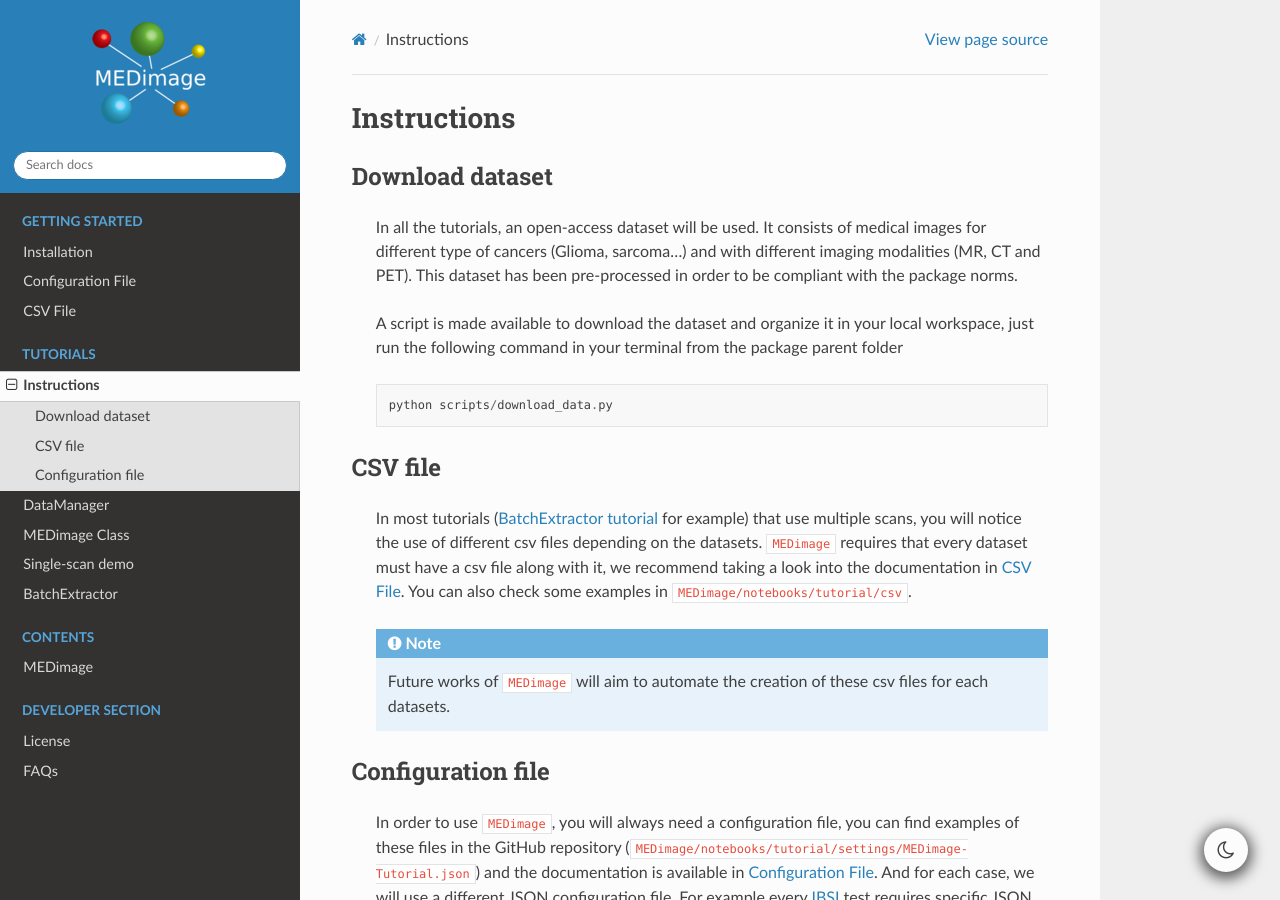
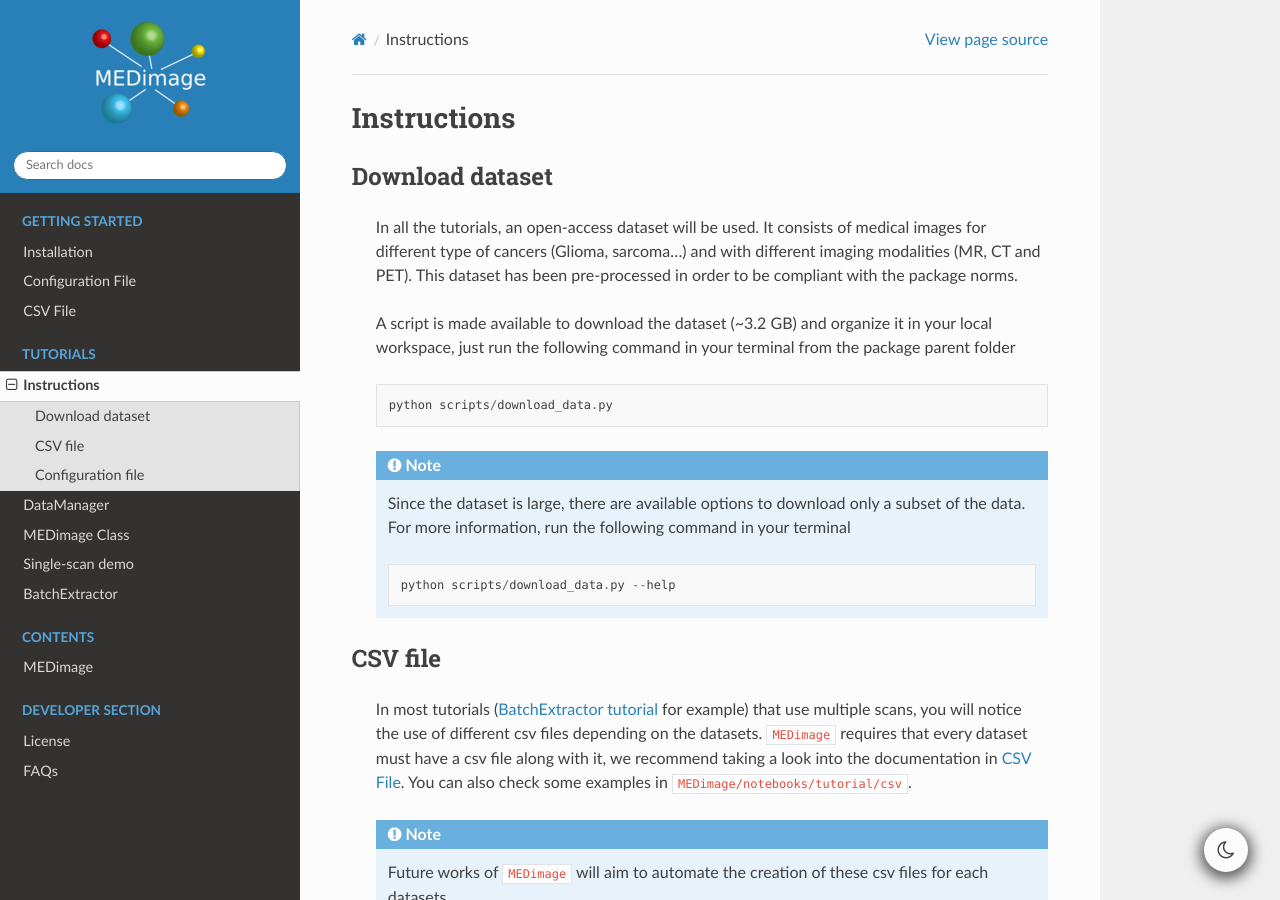
Before and after one commit to MahdiAll99/MEDimage, a Sphinx documentation site: the page built from docs/tutorials.rst, in a window 1280 px wide and 900 px high. Built offline with Sphinx 7.4.7 and the Read the Docs theme 2.0.0, drawn with Linux system fonts in a browser that asks for light colours.

Commit message:
Updated instructions

```diff
--- a/docs/tutorials.rst
+++ b/docs/tutorials.rst
@@ -6,10 +6,15 @@ Download dataset
     In all the tutorials, an open-access dataset will be used. It consists of medical images for different type of cancers (Glioma, sarcoma...)
     and with different imaging modalities (MR, CT and PET). This dataset has been pre-processed in order to be compliant with the package norms.
 
-    A script is made available to download the dataset and organize it in your local workspace, just run the following command in your terminal
+    A script is made available to download the dataset (~3.2 GB) and organize it in your local workspace, just run the following command in your terminal
     from the  package parent folder ::
 
        python scripts/download_data.py
+
+    .. note::
+        Since the dataset is large, there are available options to download only a subset of the data. For more information, run the following command in your terminal ::
+
+           python scripts/download_data.py --help
 
 CSV file
 --------
```
Also changed, not shown: README.md (+1 -0 lines).
